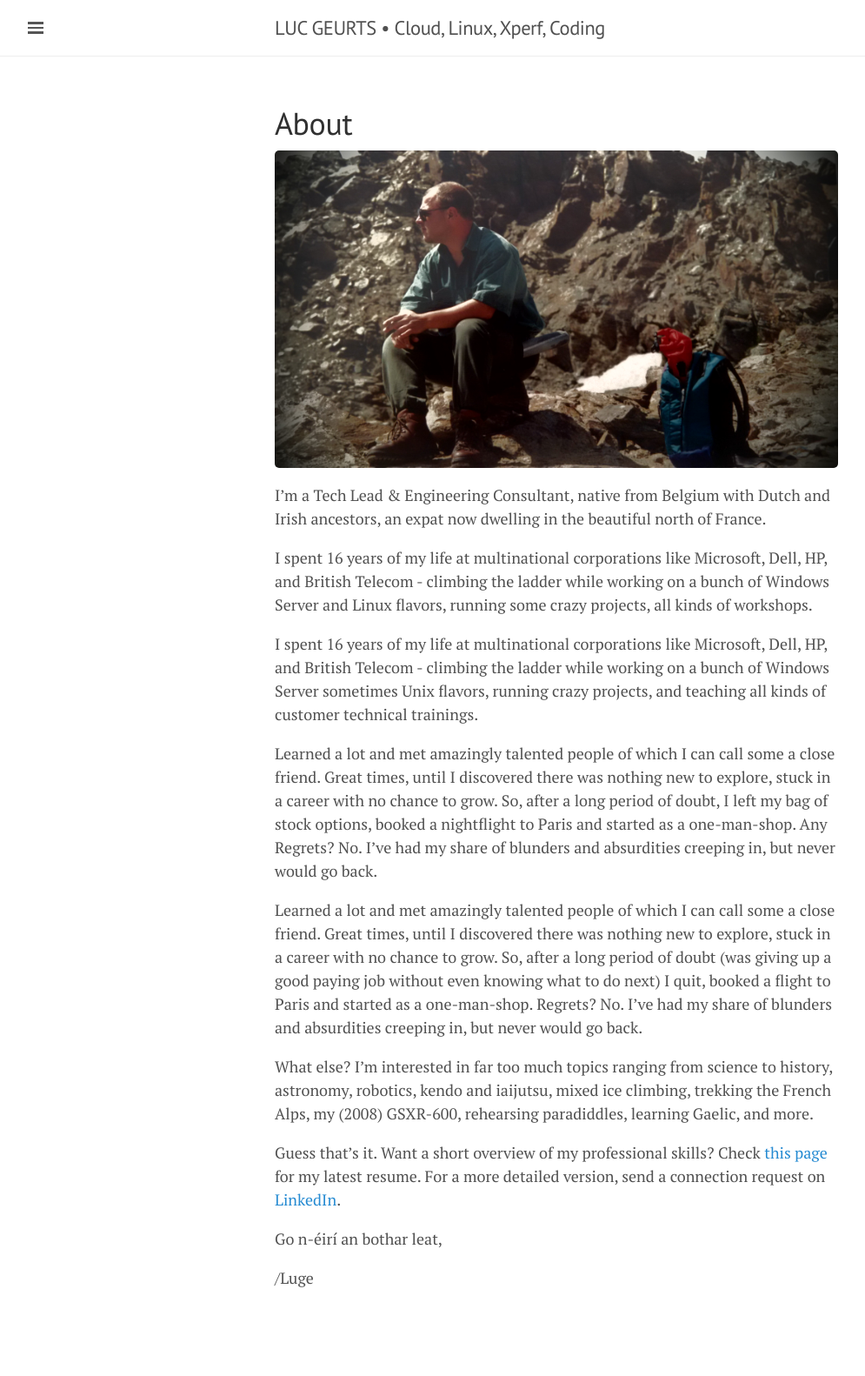
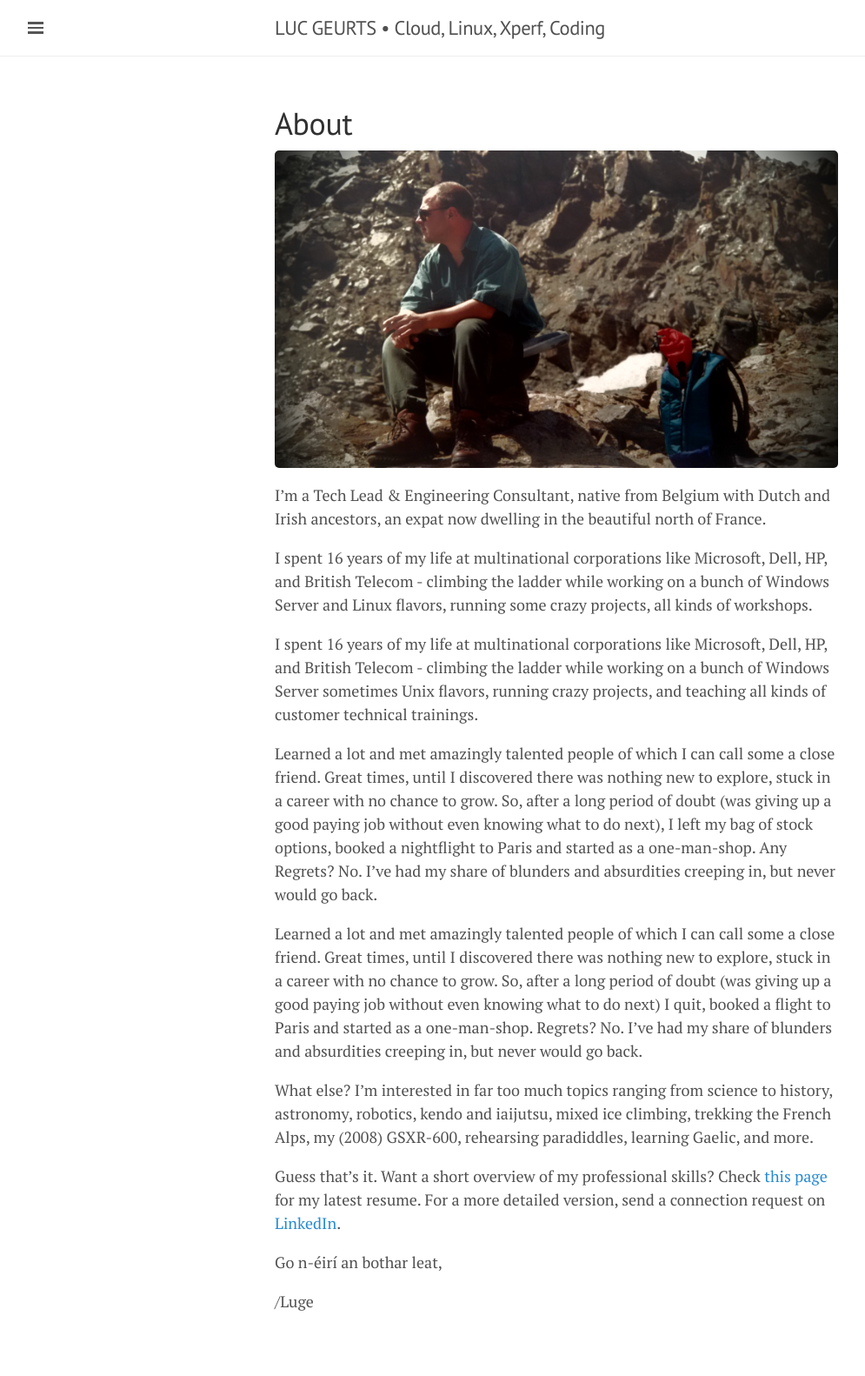
Before and after one commit to lgeurts/lgeurts.github.io, a Jekyll site: the page built from about.md, in a window 1280 px wide. Shown: the whole page at 87% size, without its empty margins (0-995 px from the left). Built offline with Jekyll 4.4.1, drawn with Linux system fonts in a browser that asks for light colours; nearby versions of some CDN libraries; before the commit the page ends 1555 px from its top, so only the background shows below that.

Commit message:
Update about.md

```diff
--- a/about.md
+++ b/about.md
@@ -11,7 +11,7 @@
 
 I spent 16 years of my life at multinational corporations like Microsoft, Dell, HP, and British Telecom - climbing the ladder while working on a bunch of Windows Server sometimes Unix flavors, running crazy projects, and teaching all kinds of customer technical trainings.
 
-Learned a lot and met amazingly talented people of which I can call some a close friend. Great times, until I discovered there was nothing new to explore, stuck in a career with no chance to grow. So, after a long period of doubt, I left my bag of stock options, booked a nightflight to Paris and started as a one-man-shop. Any Regrets? No. I've had my share of blunders and absurdities creeping in, but never would go back.
+Learned a lot and met amazingly talented people of which I can call some a close friend. Great times, until I discovered there was nothing new to explore, stuck in a career with no chance to grow. So, after a long period of doubt (was giving up a good paying job without even knowing what to do next), I left my bag of stock options, booked a nightflight to Paris and started as a one-man-shop. Any Regrets? No. I've had my share of blunders and absurdities creeping in, but never would go back.
 
 Learned a lot and met amazingly talented people of which I can call some a close friend. Great times, until I discovered there was nothing new to explore, stuck in a career with no chance to grow. So, after a long period of doubt (was giving up a good paying job without even knowing what to do next) I quit, booked a flight to Paris and started as a one-man-shop. Regrets? No. I've had my share of blunders and absurdities creeping in, but never would go back.
 
```
